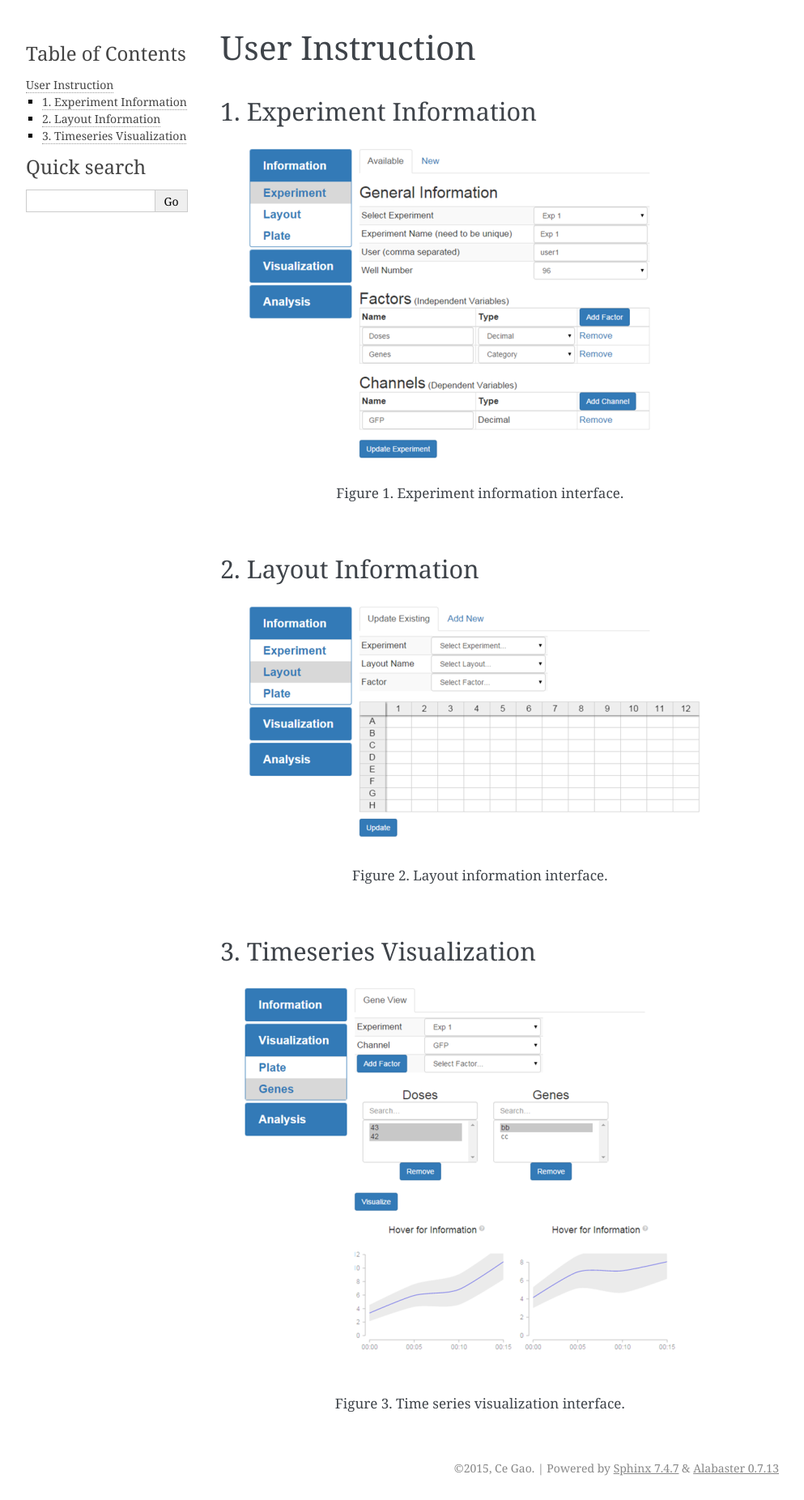
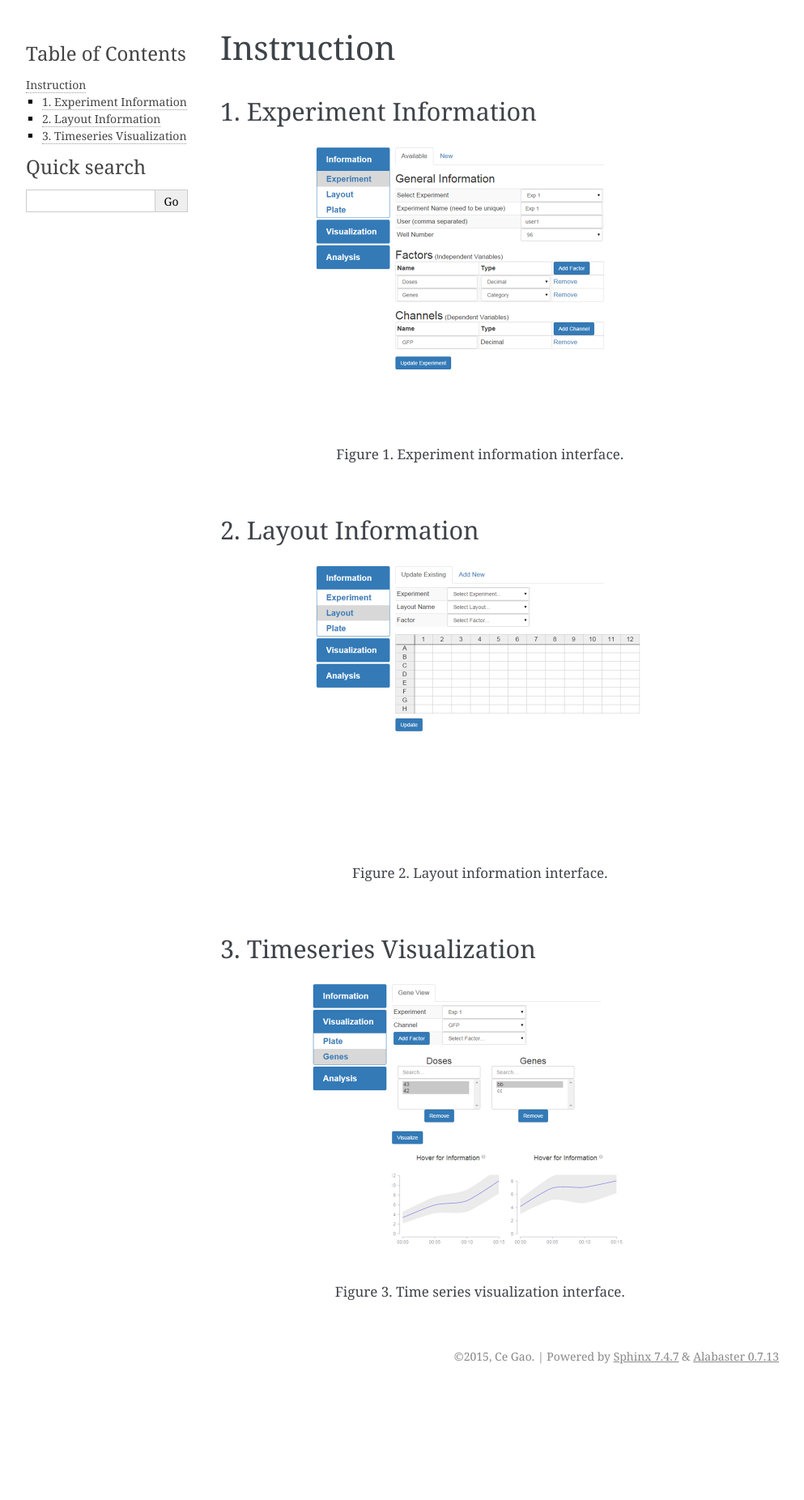
Before and after one commit to gaoce/TimeVis, a Sphinx documentation site: the page built from docs/instruction.rst, in a window 1280 px wide. Shown: the whole page at 81% size, without its empty margins (148-1141 px from the left). Built offline with Sphinx 7.4.7, drawn with Linux system fonts in a browser that asks for light colours; after the commit the page ends 1714 px from its top, so only the background shows below that.

```diff
--- a/docs/design.rst
+++ b/docs/design.rst
@@ -1,6 +1,6 @@
-**************************************
-Cell Array Experiment Design Hierarchy
-**************************************
+***************************
+Experiment Design Hierarchy
+***************************
 
 The cell array research can be organized at three different levels: experiment,
 layout and plate. Accordingly, the data are organized with these three levels
--- a/docs/index.rst
+++ b/docs/index.rst
@@ -26,5 +26,6 @@ Developer's Guide
    dev
    arch
    api_v2
+   plugins
    database
    interface
--- a/docs/instruction.rst
+++ b/docs/instruction.rst
@@ -1,11 +1,12 @@
-****************
-User Instruction
-****************
+***********
+Instruction
+***********
 
 1. Experiment Information
 =========================
 
 .. figure:: /images/experiment.png
+   :scale: 50%
 
    Figure 1. Experiment information interface.
 
@@ -13,6 +14,7 @@ User Instruction
 =====================
 
 .. figure:: /images/layout.png
+   :scale: 50%
 
    Figure 2. Layout information interface.
 
@@ -20,5 +22,6 @@ User Instruction
 ===========================
 
 .. figure:: /images/gene_vis.png
+   :scale: 50%
 
    Figure 3. Time series visualization interface.
```
Also changed, not shown: docs/images/experiment.png, docs/images/gene_vis.png, docs/images/layout.png.
